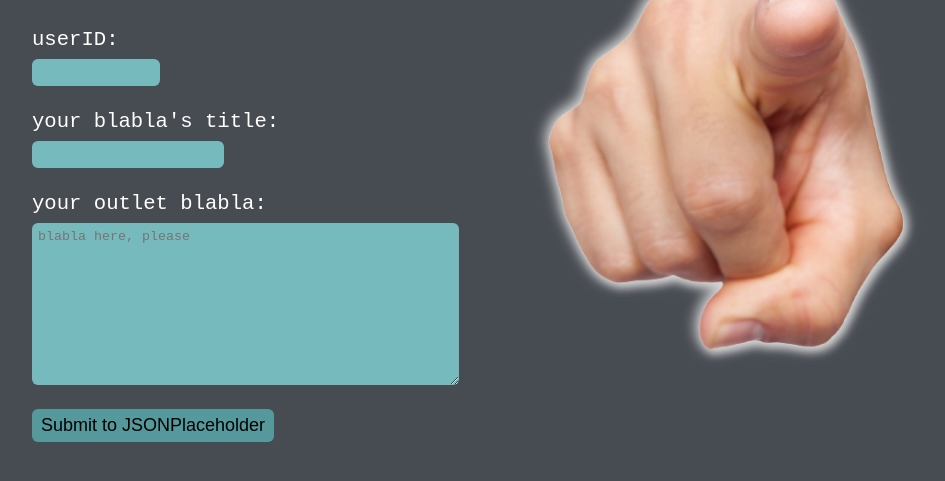
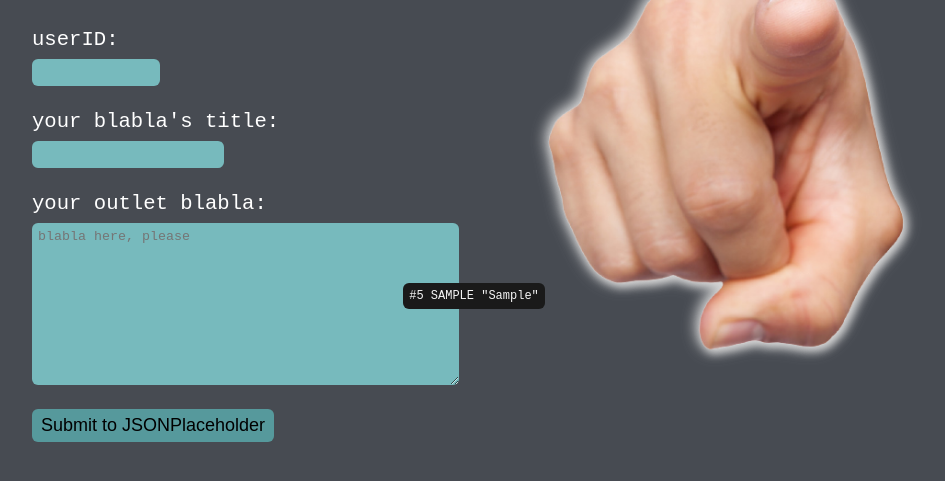
Before and after one commit to ginkgobilobatree/blog_NOW, a plain HTML site: page index.html in a window 1280 px wide. Both pictures are taken after typing "5", "Sample", "Sample" into the empty fields and a click on the input "Submit to JSONPlaceholder". Shown: the part 245-726 px from the top of the page, without its empty margins (288-1233 px from the left). Drawn offline with Linux system fonts and the light colour scheme; no server answers.

Commit message:
added createElement & appendChild

```diff
--- a/index.html
+++ b/index.html
@@ -10,7 +10,10 @@
 </head>
 
 <body>
+
     <div id="hero"></div>
+    <div id="paragraph"></div>
+
     <form action="">
         <h1>Submit a Blogpost, <span>NOW!</span></h1>
 
@@ -27,7 +30,7 @@
     </form>
 
     <script src="index.js"></script>
-    <!-- <script src="tryOut.js"></script> -->
+
 </body>
 
 </html
--- a/index.js
+++ b/index.js
@@ -1,9 +1,12 @@
-console.log('____________________connected____________________\n\n\n\n\n\n\n\n')
+console.log('____________________connected____________________\n\n\n')
 
-let button = document.querySelector('#button'),
+let button = document.querySelector('#button');
     title = document.querySelector('#title'),
     blog = document.querySelector('#textarea'),
-    userId = document.querySelector('#userId');
+    userId = document.querySelector('#userId'),
+    pContainer = document.querySelector('#paragraph');
+
+
 
 function submit() {
     fetch('https://jsonplaceholder.typicode.com/posts', {
@@ -24,6 +27,11 @@ function submit() {
 button.addEventListener('click', (e) => {
     e.preventDefault();
     submit();
+
+    let p = document.createElement('p');
+    p.innerHTML = `#${userId.value} ${title.value.toUpperCase()} "${blog.value}"`;
+    pContainer.appendChild(p);
+
     title.value = '';
     blog.value = '';
     userId.value = '';
--- a/style.css
+++ b/style.css
@@ -25,6 +25,21 @@ div#hero {
     width: 500px;
     height: 500px;
     background: url(./img/pointingZ.png) center/100% no-repeat;
+}
+
+div#paragraph {
+    position: absolute;
+    left: 54vw;
+    top: 56vh;
+}
+
+p {
+    padding: 6px;
+    color: whitesmoke;
+    font-size: 12px;
+    border-radius: 6px;
+    background-color: #1a1a1a;
+    margin-bottom: 2px;
 }
 
 h1 {
```
Also changed, not shown: tryOut.js (deleted, +0 -24 lines). Lines whose indentation alone changed are shown as unchanged.
